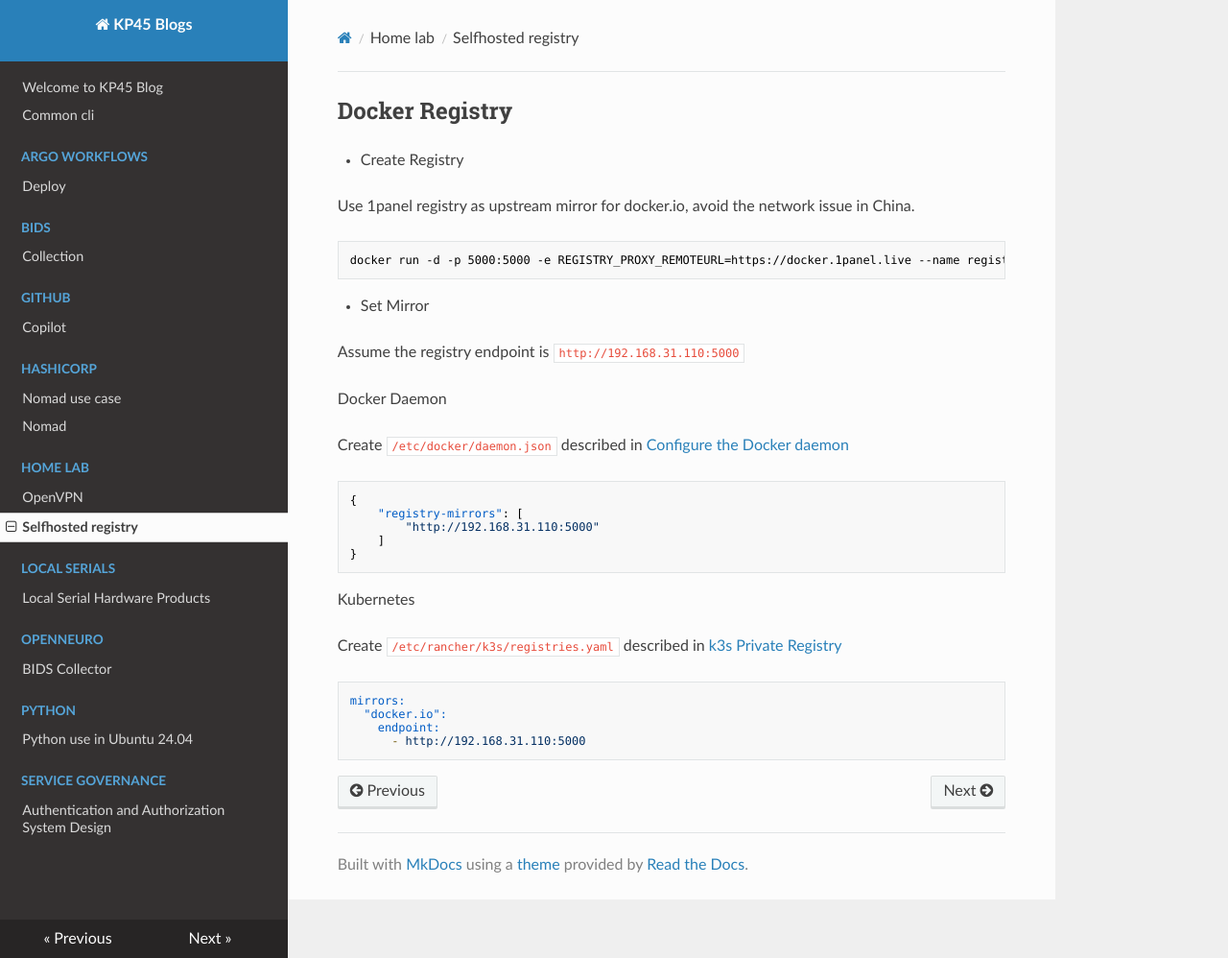
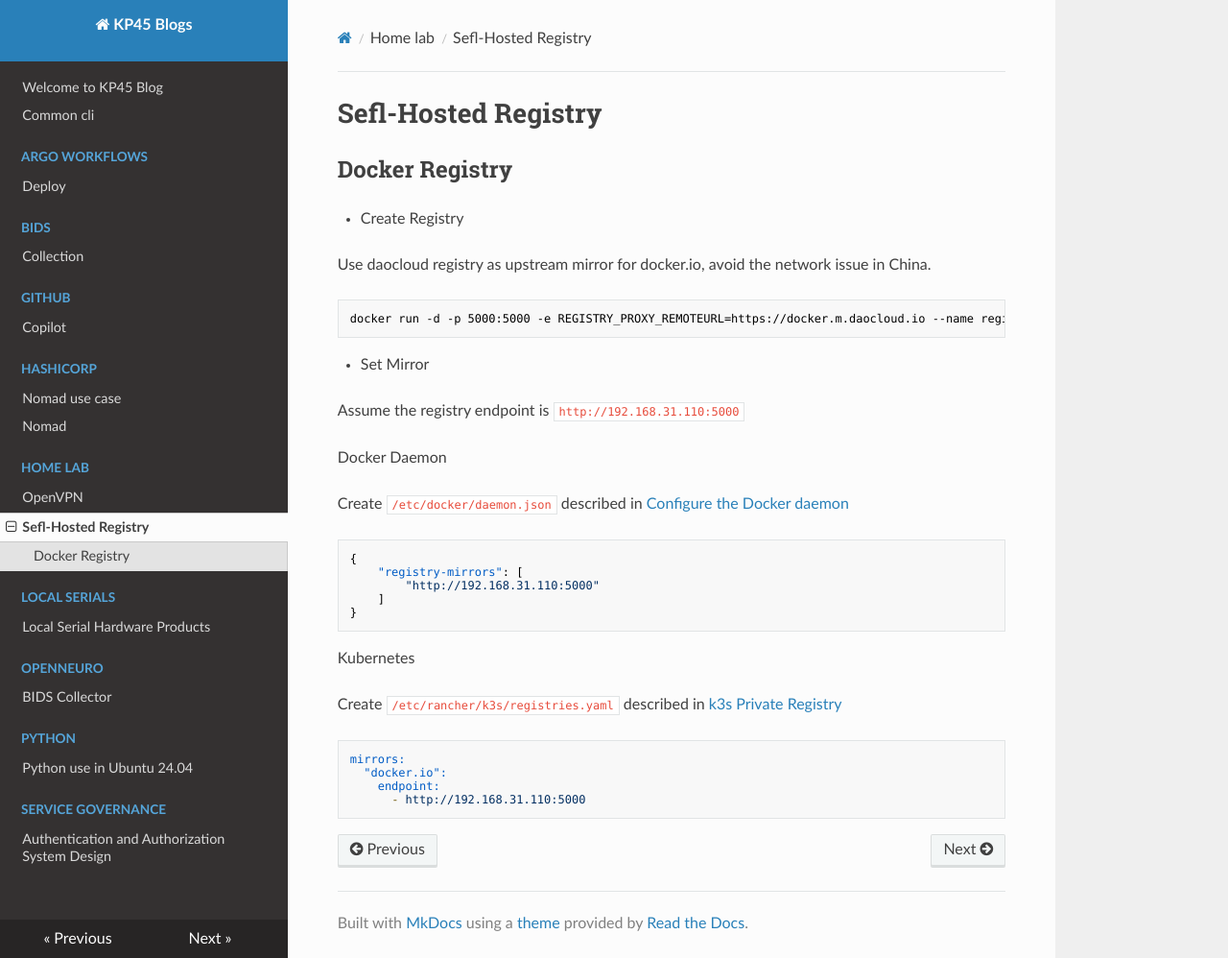
Before and after one commit to kevinpan45/kevinpan45.github.io, an MkDocs documentation site: the page built from docs/home-lab/selfhosted-registry.md, in a window 1280 px wide and 998 px high. Shown: the whole window at 96% size. Built offline with MkDocs 1.6.1, drawn with Linux system fonts in a browser that asks for light colours; nearby versions of some CDN libraries.

Commit message:
update mirror registry references to use Daocloud for improved accessibility in China

````diff
--- a/docs/home-lab/selfhosted-registry.md
+++ b/docs/home-lab/selfhosted-registry.md
@@ -1,11 +1,13 @@
+# Sefl-Hosted Registry
+
 ## Docker Registry
 
 - Create Registry
 
-Use 1panel registry as upstream mirror for docker.io, avoid the network issue in China.
+Use daocloud registry as upstream mirror for docker.io, avoid the network issue in China.
 
 ```bash
-docker run -d -p 5000:5000 -e REGISTRY_PROXY_REMOTEURL=https://docker.1panel.live --name registry registry
+docker run -d -p 5000:5000 -e REGISTRY_PROXY_REMOTEURL=https://docker.m.daocloud.io --name registry registry
 ```
 
 - Set Mirror
````
Also changed, not shown: docs/argo-workflows/deploy.md (+2 -2 lines).
